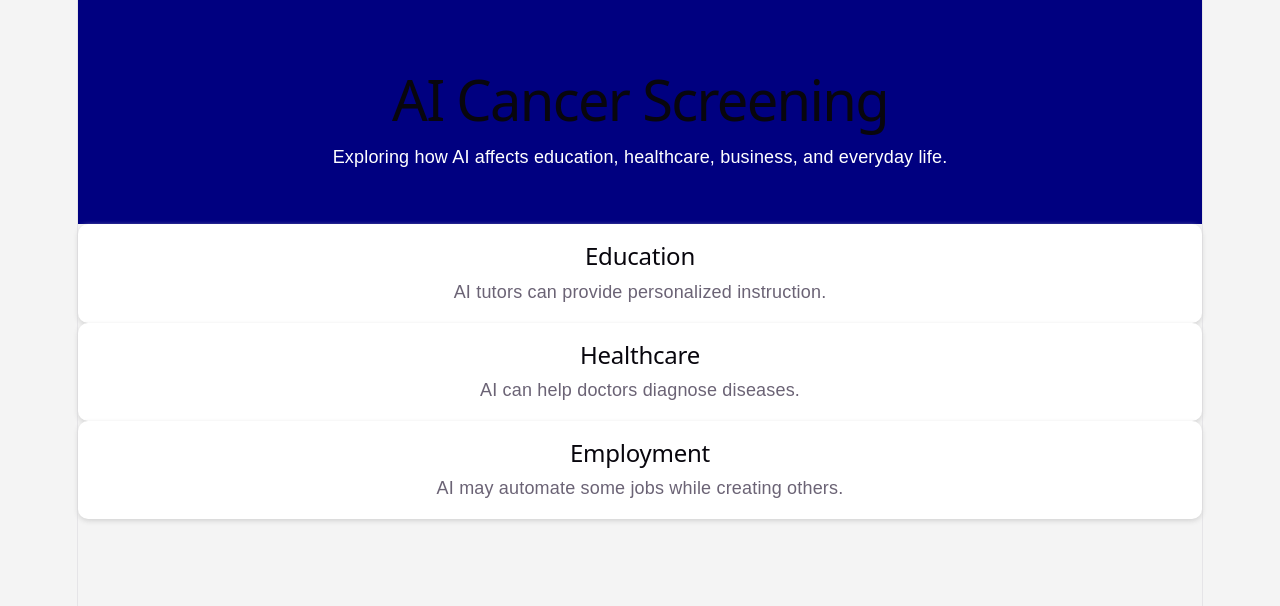
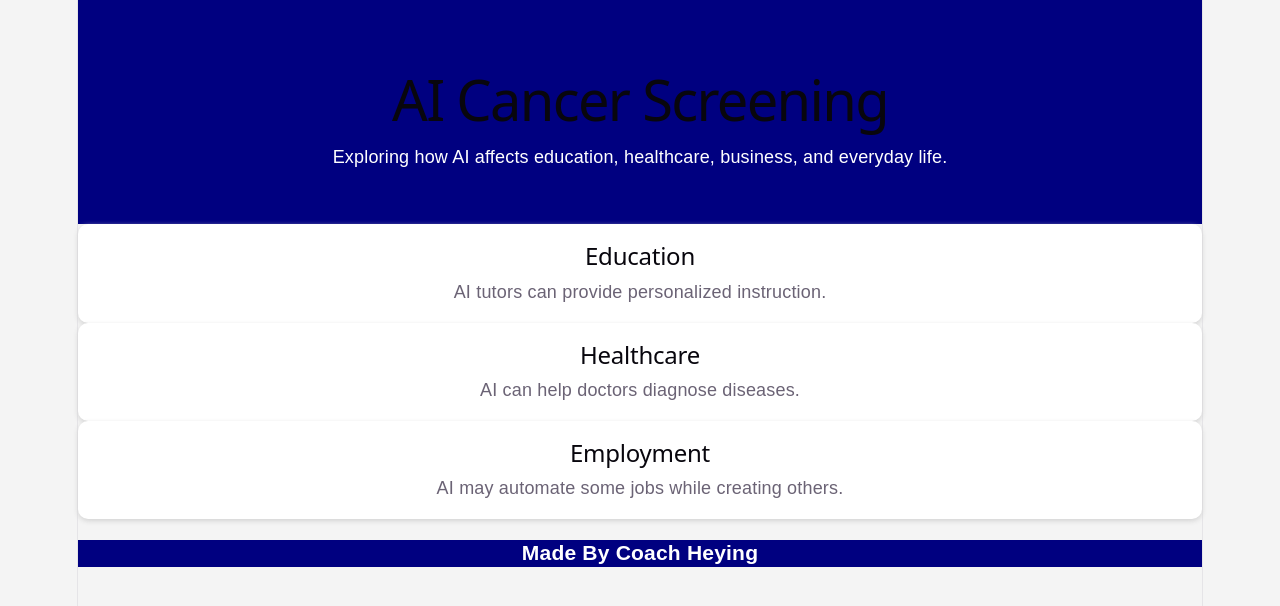
Before and after one commit to CoachHeyingFCS/sample-react-page, a React (Vite) app: page / in a window 1280 px wide. Shown: the top 606 px of the page. Built offline with nearby package versions, Linux system fonts and the light colour scheme.

Commit message:
Made a footer

```diff
--- a/src/App.css
+++ b/src/App.css
@@ -24,3 +24,8 @@ body {
     box-shadow: 0 2px 5px lightgray;
 
 }
+
+.footer{
+  background-color: navy;
+  color: white;
+}
--- a/src/App.jsx
+++ b/src/App.jsx
@@ -1,5 +1,6 @@
 import Header from "./components/Header";
 import Card from "./components/Card";
+import Footer from "./components/Footer";
 import "./App.css"
 
 function App() {
@@ -18,6 +19,7 @@ function App() {
           title="Employment"
           description="AI may automate some jobs while creating others."
       />
+      <Footer />
     </div>
 
   );
--- a/src/components/Footer.jsx
+++ b/src/components/Footer.jsx
@@ -0,0 +1,9 @@
+function Footer() {
+  return (
+    <section className="footer">
+      <h3>Made By Coach Heying</h3>
+    </section>
+  );
+}
+
+export default Footer;
```
